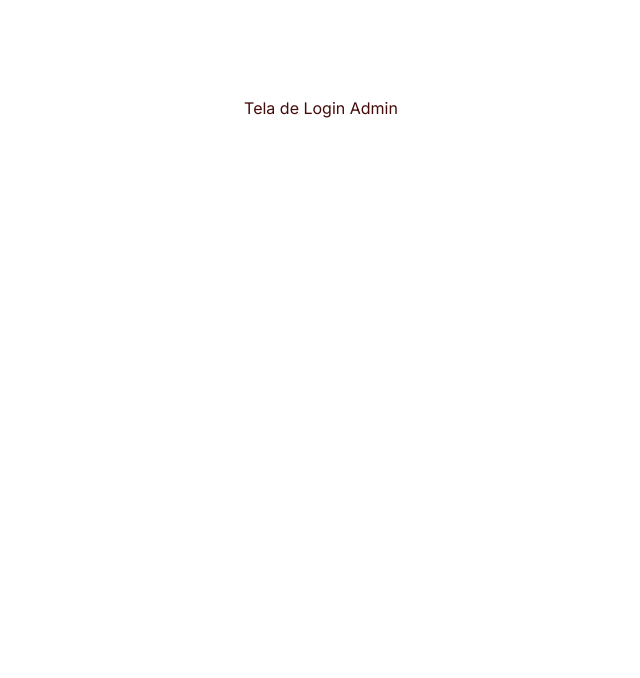
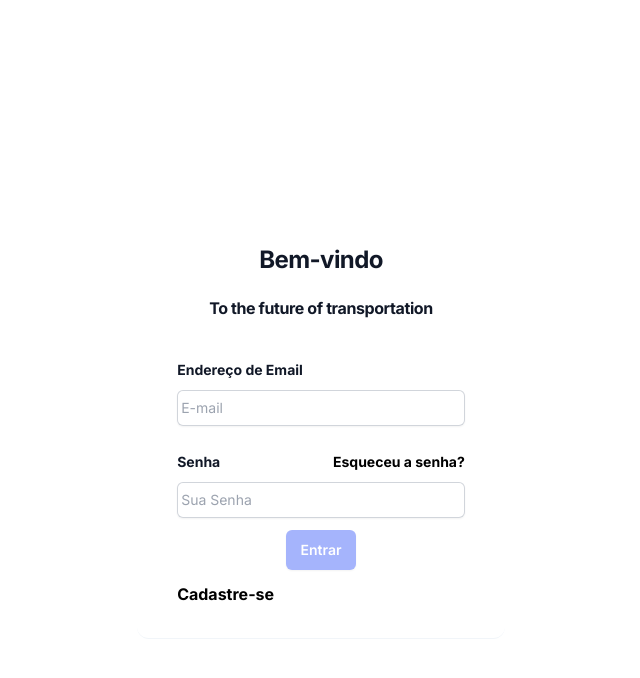
Before and after one commit to projeto-5-Semestre/site, a Next.js app in the folder site-olheoleo/: page /TelaLoginAdmin in a window 1280 px wide. Shown: the top 678 px of the page, without its empty margins (319-959 px from the left). Built offline with nearby package versions, Linux system fonts and the light colour scheme.

Commit message:
feat: components of the admin authenticator

```diff
--- /dev/null
+++ b/site-olheoleo/src/app/TelaLoginAdmin/Componentes/AuthenticationBodyAdmin.tsx
@@ -0,0 +1,105 @@
+'use client'
+import Link from "next/link";
+import {  useState } from "react";
+
+
+
+export default function AuthenticationBodyAdmin() {
+
+    interface IcorpoRequest  {
+        email : string
+        senha : string
+    }
+
+    const [email, setEmail] = useState();
+    const [senha, setSenha] = useState();
+
+    function recebeEmail(){
+
+        let inputEmail = document.getElementById("email") as HTMLInputElement || null;
+        let valueEmail = inputEmail.value;
+
+        let inputSenha = document.getElementById("password") as HTMLInputElement || null;
+        let valueSenha = inputSenha.value;
+
+        if(valueEmail){
+            valueEmail.toString();
+            if(valueEmail !== ""){
+                console.log(valueEmail);
+            }
+        } else {
+            alert("Preencha o campo de e-mail");
+        }
+
+        if(valueSenha){
+            valueSenha.toString();
+            if(valueSenha !== ""){
+                console.log(valueSenha);
+            }
+        } else {
+            alert("Preencha o campo de Senha");
+        } return 0;
+    }
+
+
+
+
+  return (
+    <form className="space-y-6" action="#" method="POST">
+      <div>
+        <label
+          form="email"
+          className="block text-sm font-bold leading-6 text-gray-900"
+        >
+          Endereço de Email
+        </label>
+        <div className="mt-2">
+          <input
+            id="email"
+            name="email"
+            type="email"
+            placeholder="E-mail"
+            required
+            className="block w-full px-1 rounded-md border-0 py-1.5 text-gray-900 shadow-sm ring-1 ring-inset ring-gray-300 placeholder:text-gray-400 focus:ring-2 focus:ring-inset focus:ring-indigo-600 sm:text-sm sm:leading-6"
+          ></input>
+        </div>
+      </div>
+
+      <div>
+        <div className="flex items-center justify-between">
+          <label
+            form="password"
+            className="block text-sm font-bold  leading-6 text-gray-900"
+          >
+            Senha
+          </label>
+          <div className="text-sm">
+            <Link href={"/TelaLogin/TelaEsqueciASenha"} className="font-bold text-black">
+              Esqueceu a senha?
+            </Link>
+          </div>
+        </div>
+        <div className="mt-2">
+          <input
+            id="password"
+            name="password"
+            type="password"
+            placeholder="Sua Senha"
+            autoComplete="current-password"
+            required
+            className="block w-full px-1  rounded-md border-0 py-1.5 text-gray-900 shadow-sm ring-1 ring-inset ring-gray-300 placeholder:text-gray-400 focus:ring-2 focus:ring-inset focus:ring-indigo-600 sm:text-sm sm:leading-6"
+          ></input>
+          <div className="flex py-3 justify-center">
+            <a
+              onClick={() => recebeEmail()}
+              href="#"
+              className="rounded-md bg-indigo-300 px-3.5 py-2.5 text-sm font-semibold text-white shadow-sm hover:bg-indigo-500 focus-visible:outline focus-visible:outline-2 focus-visible:outline-offset-2 focus-visible:outline-indigo-600"
+            >
+              Entrar
+            </a>
+          </div>
+        </div>
+      </div>
+    </form>
+  );
+}
--- a/site-olheoleo/src/app/TelaLoginAdmin/page.tsx
+++ b/site-olheoleo/src/app/TelaLoginAdmin/page.tsx
@@ -1,5 +1,27 @@
-export default function TelaLoginAdmin() {
-    return(
-        <div className="flex min-h-screen flex-col items-center justify-between p-24 bg-white"><p className="text-red-950">Tela de Login Admin</p></div>
-    )
+import Link from "next/link";
+import "../globals.css";
+import AuthenticationBody from "../TelaLogin/Componentes/AuthenticationBody/AuthenticationBody";
+import AuthenticationBodyAdmin from "./Componentes/AuthenticationBodyAdmin";
+
+export default function TelaLogin() {
+  return (
+    <main className="flex min-h-screen flex-col items-center justify-center bg-white text">
+      <div className="bg-white border-slate-100 dark:bg-slate-500 dark:border-slate-500 border-b rounded-xl p-4 pb-6 sm:p-10 sm:pb-8 lg:p-6 xl:p-10 xl:pb-8 space-y-3 sm:space-y-8 lg:space-y-6 xl:space-y-8">
+        <div className="flex min-h-full flex-col justify-center px-6  lg:px-8">
+          <div className="sm:mx-auto sm:w-full sm:max-w-sm">
+            <h2 className="mt-10 text-center text-2xl font-bold leading-9 tracking-tight text-gray-900">
+              Bem-vindo
+            </h2>
+            <p className="mt-3 text-center text-1xl font-bold leading-9 tracking-tight text-gray-900">
+              To the future of transportation
+            </p>
+          </div>
+        </div>
+        <div className="mt-5 sm:mx-auto sm:w-full sm:max-w-sm">
+          <AuthenticationBodyAdmin/>
+        </div>
+        <Link href={"/TelaCadastro"} className="text-center font-bold  text-black">Cadastre-se</Link>
+      </div>
+    </main>
+  );
 }
--- a/site-olheoleo/src/app/page.tsx
+++ b/site-olheoleo/src/app/page.tsx
@@ -1,7 +1,6 @@
-import Image from "next/image";
 import Link from "next/link";
 
-export default function Home() {s
+export default function Home() {
   return (
     <main className="flex min-h-screen flex-col items-center justify-between p-24 bg-white">
       <p className="text-red-950">
```
